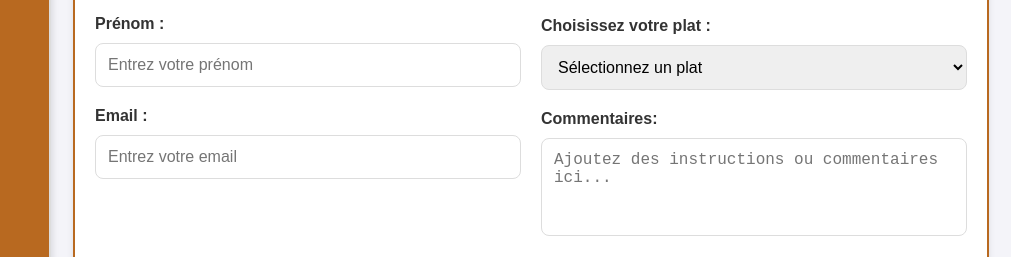
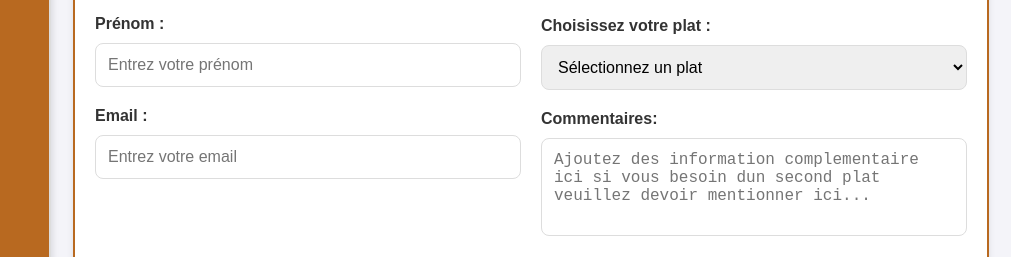
Before and after one commit to williamsoft28/Faso-Doumini, a plain HTML site: page commande.html in a window 1280 px wide. Shown: the part 247-504 px from the top of the page, 269-1280 px from the left. Drawn offline with Linux system fonts and the light colour scheme.

Commit message:
Update commande.html

```diff
--- a/commande.html
+++ b/commande.html
@@ -177,7 +177,7 @@
                             </select>
 
                             <label for="commentaires">Commentaires:</label>
-                            <textarea id="commentaires" name="commentaires" rows="4" placeholder="Ajoutez des instructions ou commentaires ici..."></textarea>
+                            <textarea id="commentaires" name="commentaires" rows="4" placeholder="Ajoutez des information complementaire ici si vous besoin dun second plat veuillez devoir mentionner ici..."></textarea>
                         </div>
                     </div>
                     <button type="submit">Passer commande</button>
```
